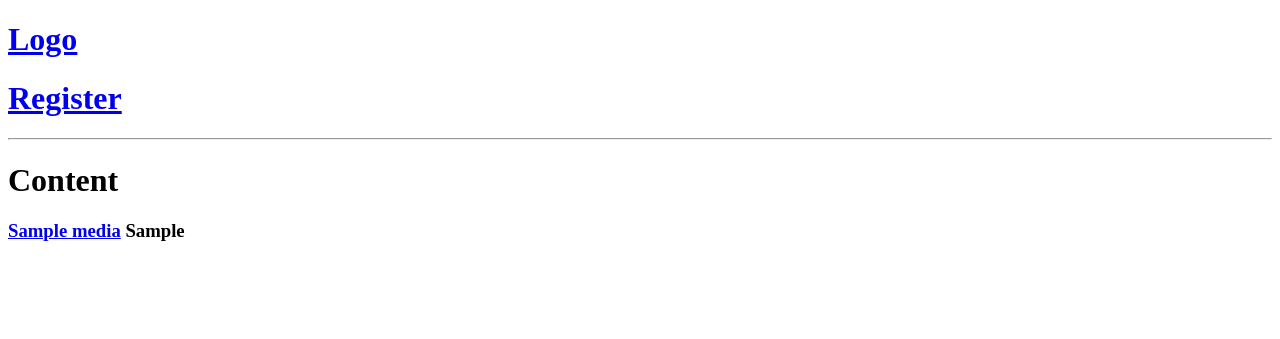
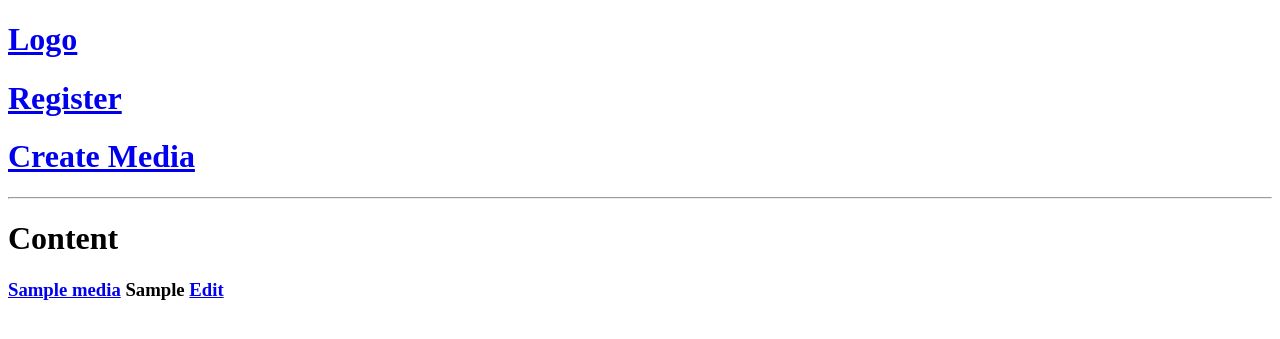
Before and after one commit to EquityDeadlock/gottawatchit, a Django app: page / in a window 1280 px wide. Shown: the top 339 px of the page. Run offline with Django 5.2, Linux system fonts and the light colour scheme; tables that the repository leaves empty hold one stand-in row (values such as "Sample post").

Commit message:
Add create and update media functionality

```diff
--- a/base/templates/base/index.html
+++ b/base/templates/base/index.html
@@ -1,10 +1,13 @@
 {% extends 'main.html' %}
 
-{% block content %}
+    {% block content %}
 <h1>Content</h1>
+
 <div>
     {% for media in medias %}
-    <h3><a href={% url 'content' media.id %}>{{ media.title }}</a> {{ media.genre }}</h3>
+    <h3><a href={% url 'content' media.id %}>{{ media.title }}</a> {{ media.genre }}
+        <a href={% url 'update-media' media.id %}>Edit</a>
+    </h3>
     {% endfor %}
 </div>
 {% endblock %}
--- a/base/urls.py
+++ b/base/urls.py
@@ -4,5 +4,7 @@ from . import views
 urlpatterns = [
     path("", views.index, name="home"),
     path("content/<str:id>/", views.content, name="content"),
-    path("register/", views.register, name="register")
+    path("register/", views.register, name="register"),
+    path("create-media/", views.createMedia, name="create-media"),
+    path("update-media/<str:id>/", views.updateMedia, name="update-media"),
 ]
--- a/base/views.py
+++ b/base/views.py
@@ -1,6 +1,7 @@
-from django.shortcuts import render
-from django.http import HttpResponse
+from django.shortcuts import render, redirect
+from django.http import HttpResponse, HttpRequest
 from .models import Media
+from .forms import MediaForm
 
 def index(request) -> HttpResponse:
     query = Media.objects.all()
@@ -14,3 +15,25 @@ def content(request, id) -> HttpResponse:
 
 def register(request) -> HttpResponse:
     return render(request, 'base/register.html')
+
+def createMedia(request: HttpRequest) -> HttpResponse:
+    form = MediaForm()
+    if request.method == 'POST':
+        form = MediaForm(request.POST)
+        if form.is_valid():
+            form.save()
+            return redirect('home')
+    context = {'form': form}
+    return render(request, 'base/create_media.html', context)
+
+def updateMedia(request: HttpRequest, id) -> HttpResponse:
+    media = Media.objects.get(id=id)
+    form = MediaForm(instance=media)
+
+    if request.method == 'POST':
+        form = MediaForm(request.POST, instance=media)
+        if form.is_valid():
+            form.save()
+            return redirect('home')
+    context = {'form': form}
+    return render(request, 'base/update_media.html', context)
--- a/templates/navbar.html
+++ b/templates/navbar.html
@@ -4,4 +4,7 @@
 <a href={% url 'register' %}>
     <h1>Register</h1>
 </a>
+<a href={% url 'create-media' %}>
+    <h1>Create Media</h1>
+</a>
 <hr>
```
Also changed, not shown: base/forms.py (added, +8 -0 lines), base/templates/base/create_media.html (added, +11 -0 lines), base/templates/base/update_media.html (added, +11 -0 lines).
